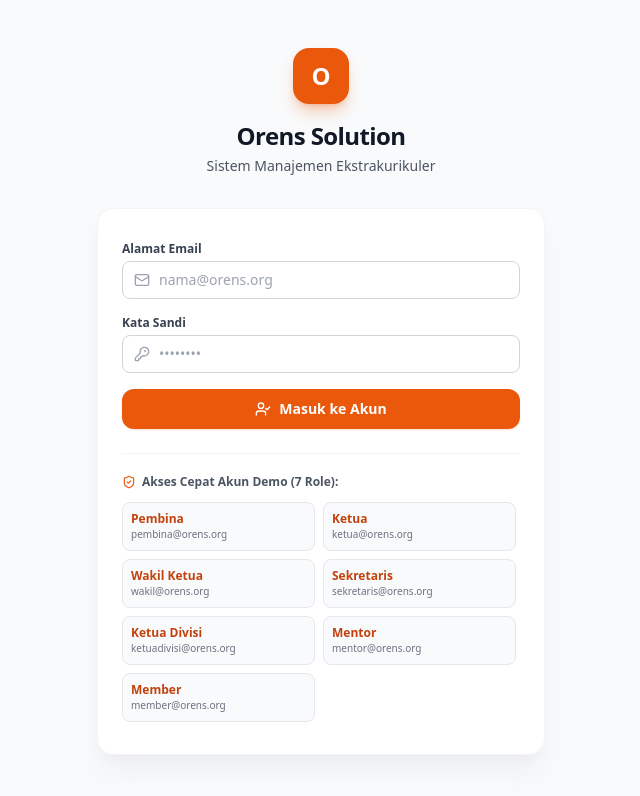
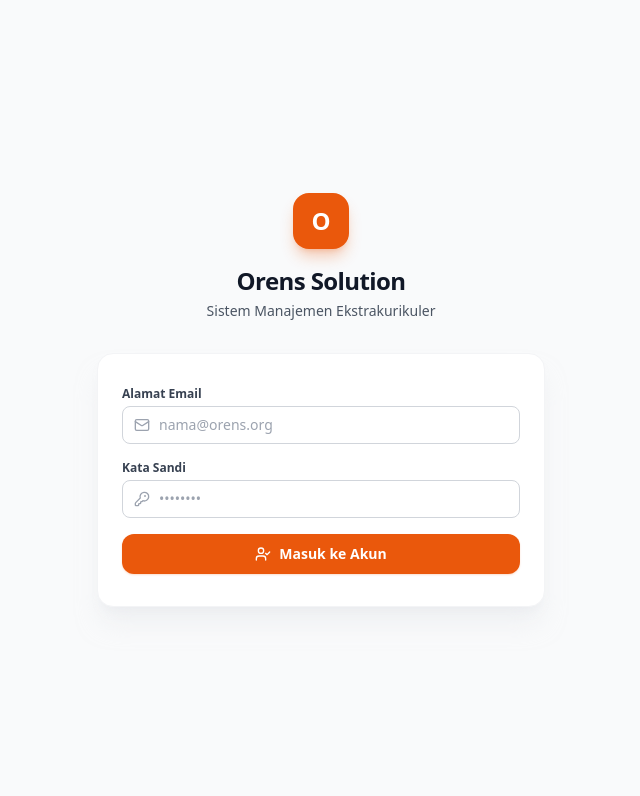
Before and after one commit to Mortxyz-01/Absensi-Ekstrakurikuler, a React (Vite) app: page / in a window 1280 px wide. Shown: the top 796 px of the page, without its empty margins (319-959 px from the left). Built offline with nearby package versions, Linux system fonts and the light colour scheme; no server answers.

Commit message:
refactor: remove quick demo login from login page

```diff
--- a/src/pages/LoginPage.tsx
+++ b/src/pages/LoginPage.tsx
@@ -1,6 +1,6 @@
 import React, { useState } from 'react';
 import { useAuth } from '../context/AuthContext';
-import { KeyRound, Mail, AlertCircle, Loader2, ShieldCheck, UserCheck } from 'lucide-react';
+import { KeyRound, Mail, AlertCircle, Loader2, UserCheck } from 'lucide-react';
 
 export const LoginPage: React.FC = () => {
   const { login } = useAuth();
@@ -8,16 +8,6 @@ export const LoginPage: React.FC = () => {
   const [password, setPassword] = useState('');
   const [loading, setLoading] = useState(false);
   const [error, setError] = useState('');
-
-  const demoAccounts = [
-    { role: 'Pembina', email: 'pembina@orens.org', desc: 'Hak akses penuh setara Ketua' },
-    { role: 'Ketua', email: 'ketua@orens.org', desc: 'Hak akses penuh setara Pembina' },
-    { role: 'Wakil Ketua', email: 'wakil@orens.org', desc: 'Absensi, anggota, materi' },
-    { role: 'Sekretaris', email: 'sekretaris@orens.org', desc: 'Absensi, anggota, laporan' },
-    { role: 'Ketua Divisi', email: 'ketuadivisi@orens.org', desc: 'Kelola divisi UI/UX' },
-    { role: 'Mentor', email: 'mentor@orens.org', desc: 'Bimbingan divisi Web Dev' },
-    { role: 'Member', email: 'member@orens.org', desc: 'Scan QR dan lihat nilai' },
-  ];
 
   const handleLogin = async (e: React.FormEvent) => {
     e.preventDefault();
@@ -30,18 +20,6 @@ export const LoginPage: React.FC = () => {
     const res = await login(email, password);
     if (!res.success) {
       setError(res.error || 'Gagal masuk akun. Periksa email atau sandi Anda.');
-    }
-    setLoading(false);
-  };
-
-  const handleQuickLogin = async (demoEmail: string) => {
-    setEmail(demoEmail);
-    setPassword('Orens2026!');
-    setError('');
-    setLoading(true);
-    const res = await login(demoEmail, 'Orens2026!');
-    if (!res.success) {
-      setError(res.error || 'Gagal login akun demo.');
     }
     setLoading(false);
   };
@@ -126,33 +104,6 @@ export const LoginPage: React.FC = () => {
               )}
             </button>
           </form>
-
-          {/* Quick Demo Login Switcher */}
-          <div className="mt-6 pt-5 border-t border-gray-100 dark:border-dark-700">
-            <div className="flex items-center gap-1.5 mb-3 text-xs font-semibold text-gray-600 dark:text-gray-400">
-              <ShieldCheck className="w-3.5 h-3.5 text-orens-600" />
-              <span>Akses Cepat Akun Demo (7 Role):</span>
-            </div>
-
-            <div className="grid grid-cols-2 gap-2 max-h-56 overflow-y-auto pr-1">
-              {demoAccounts.map((acc) => (
-                <button
-                  key={acc.role}
-                  type="button"
-                  disabled={loading}
-                  onClick={() => handleQuickLogin(acc.email)}
-                  className="flex flex-col text-left p-2 rounded-lg bg-gray-50 dark:bg-dark-700/60 hover:bg-orens-50 dark:hover:bg-dark-700 border border-gray-200 dark:border-dark-600 transition-colors"
-                >
-                  <span className="text-xs font-bold text-gray-900 dark:text-gray-100 text-orens-700 dark:text-orens-400">
-                    {acc.role}
-                  </span>
-                  <span className="text-[10px] text-gray-500 dark:text-gray-400 truncate">
-                    {acc.email}
-                  </span>
-                </button>
-              ))}
-            </div>
-          </div>
         </div>
       </div>
     </div>
```
